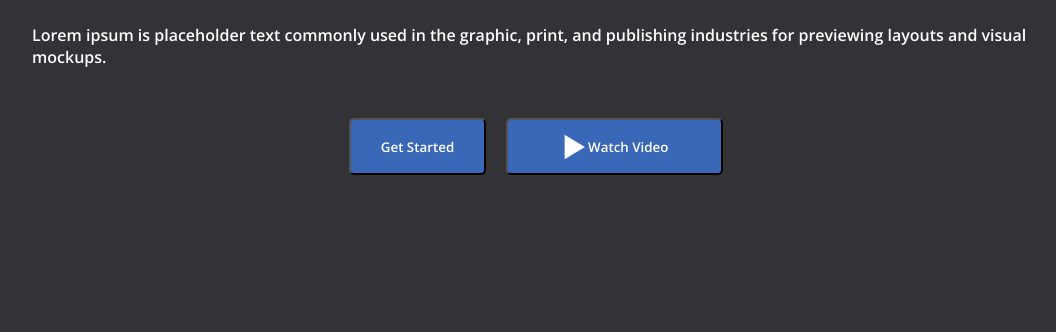
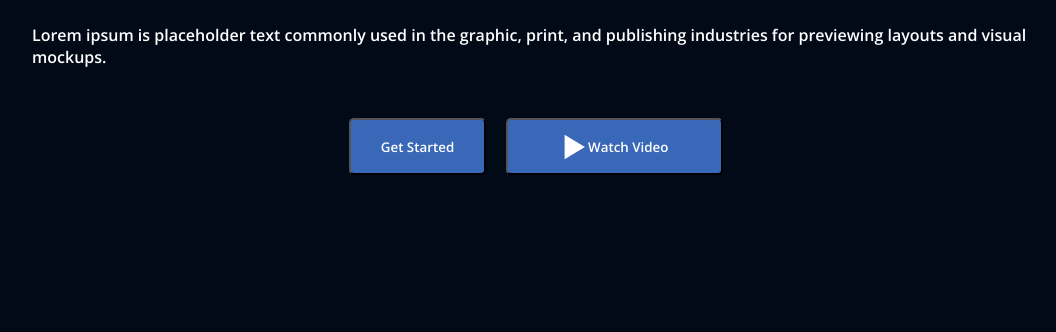
Before and after one commit to viktorcvp/landing, a plain HTML site: page index.html in a window 1280 px wide. Shown: the part 362-694 px from the top of the page, without its empty margins (35-1091 px from the left). Drawn offline with nearby package versions, Linux system fonts and the light colour scheme; a web font is replaced by a local one.

Commit message:
landcolor

```diff
--- a/style.css
+++ b/style.css
@@ -5,6 +5,7 @@
   }
 
 body{
+    background: #020a18;
 
 
         font-family: "Open Sans", sans-serif;
@@ -19,8 +20,7 @@ body{
       }
 
 .top{
-    background-color: #333237;
-    backdrop-filter: blur200px;
+
     padding-bottom: 99px;
 
 
```
